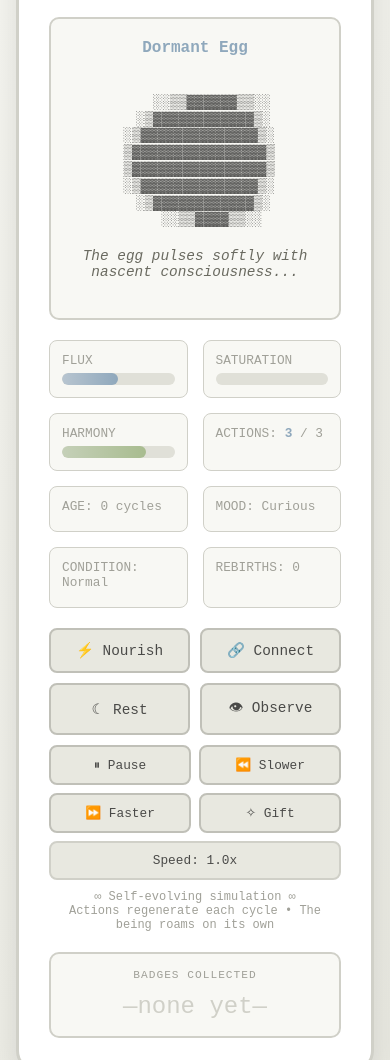
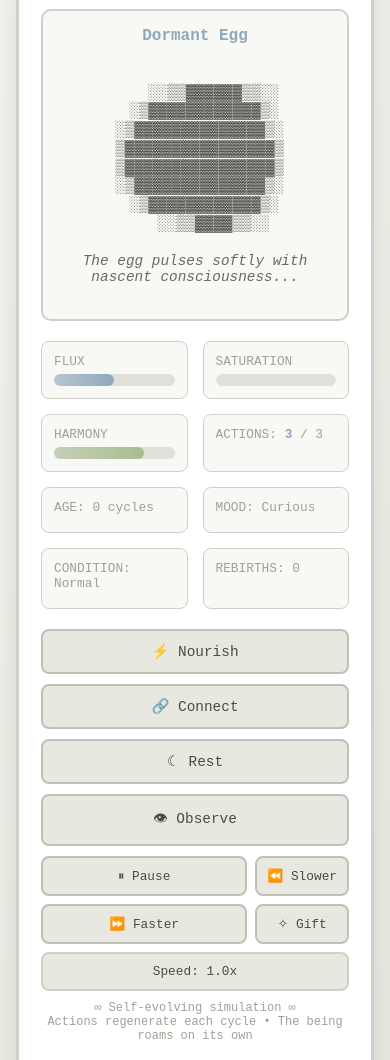
Before and after one commit to HyperdenseLLC/creature, a plain HTML site: page index.html in a window 390 px wide. Shown: the part 119-1179 px from the top of the page. Drawn offline with Linux system fonts and the light colour scheme.

Commit message:
Improve mobile layout of panels

```diff
--- a/index.html
+++ b/index.html
@@ -214,7 +214,7 @@
         }
         .controls {
             display: grid;
-            grid-template-columns: 1fr 1fr;
+            grid-template-columns: repeat(auto-fit, minmax(140px, 1fr));
             gap: 8px;
             margin-bottom: 10px;
         }
@@ -406,11 +406,85 @@
             border: 2px solid #d0d0c8;
             border-radius: 12px;
             padding: 15px;
-            max-height: 220px;
+            max-height: 300px;
             overflow-y: auto;
             font-size: 0.85em;
             line-height: 1.4;
             color: #4a4a48;
+        }
+        @media (max-width: 960px) {
+            body {
+                padding: 16px;
+                align-items: stretch;
+            }
+            .panel-slider {
+                grid-template-columns: 1fr;
+            }
+            .panel.creature-panel,
+            .panel.locations-panel,
+            .panel.log-panel {
+                grid-column: 1;
+                justify-content: flex-start;
+            }
+            .container,
+            .location-container,
+            .log-container {
+                max-width: none;
+            }
+            .buttons {
+                grid-template-columns: repeat(2, minmax(0, 1fr));
+            }
+            .controls {
+                grid-template-columns: repeat(2, minmax(0, 1fr));
+            }
+            .log-entries {
+                max-height: 50vh;
+            }
+            .location-container {
+                padding: 24px;
+            }
+            .current-location-display {
+                padding: 20px;
+            }
+            .location-ascii {
+                font-size: clamp(12px, 4vw, 16px);
+                line-height: 1.2;
+            }
+            .location-list {
+                gap: 6px;
+            }
+            .location-btn {
+                font-size: 0.8em;
+                padding: 12px;
+            }
+        }
+        @media (max-width: 640px) {
+            body {
+                padding: 12px;
+            }
+            .panel-slider {
+                gap: 16px;
+            }
+            .container,
+            .location-container,
+            .log-container {
+                padding: 22px;
+            }
+            .display {
+                padding: 16px;
+            }
+            .ascii-art {
+                font-size: clamp(12px, 4vw, 18px);
+            }
+            .buttons {
+                grid-template-columns: 1fr;
+            }
+            .controls {
+                grid-template-columns: 1fr;
+            }
+            .log-entries {
+                max-height: 55vh;
+            }
         }
         .log-entry {
             padding: 10px;
```
